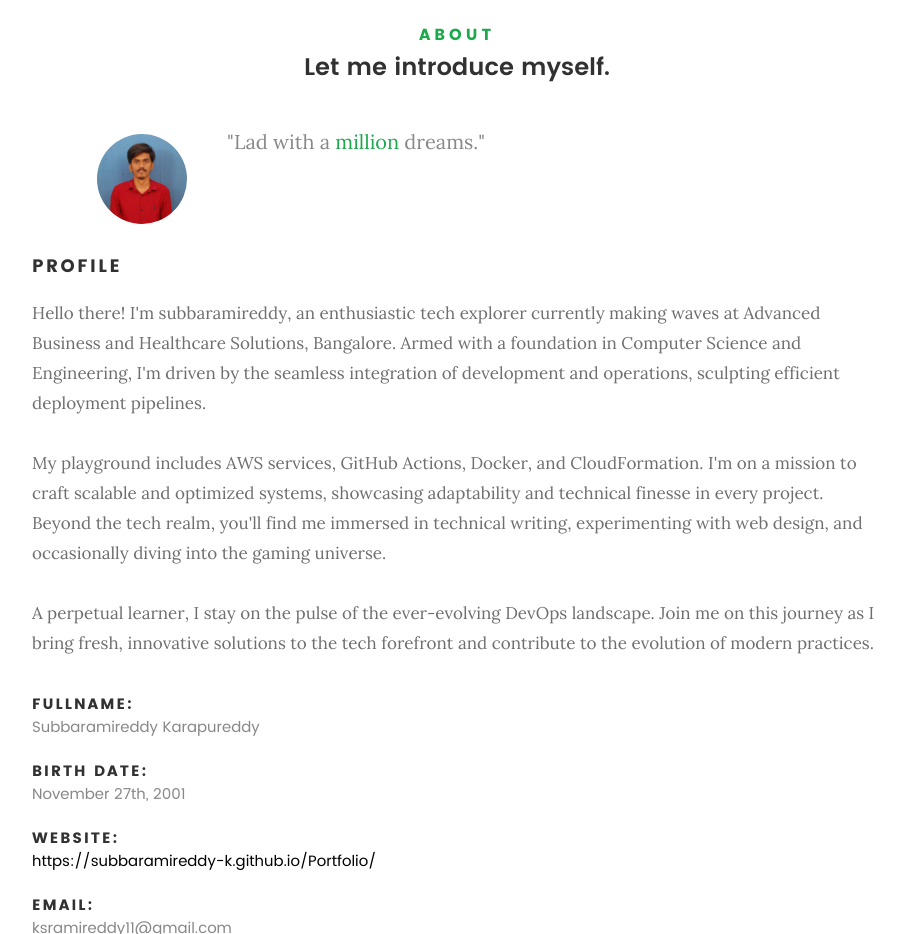
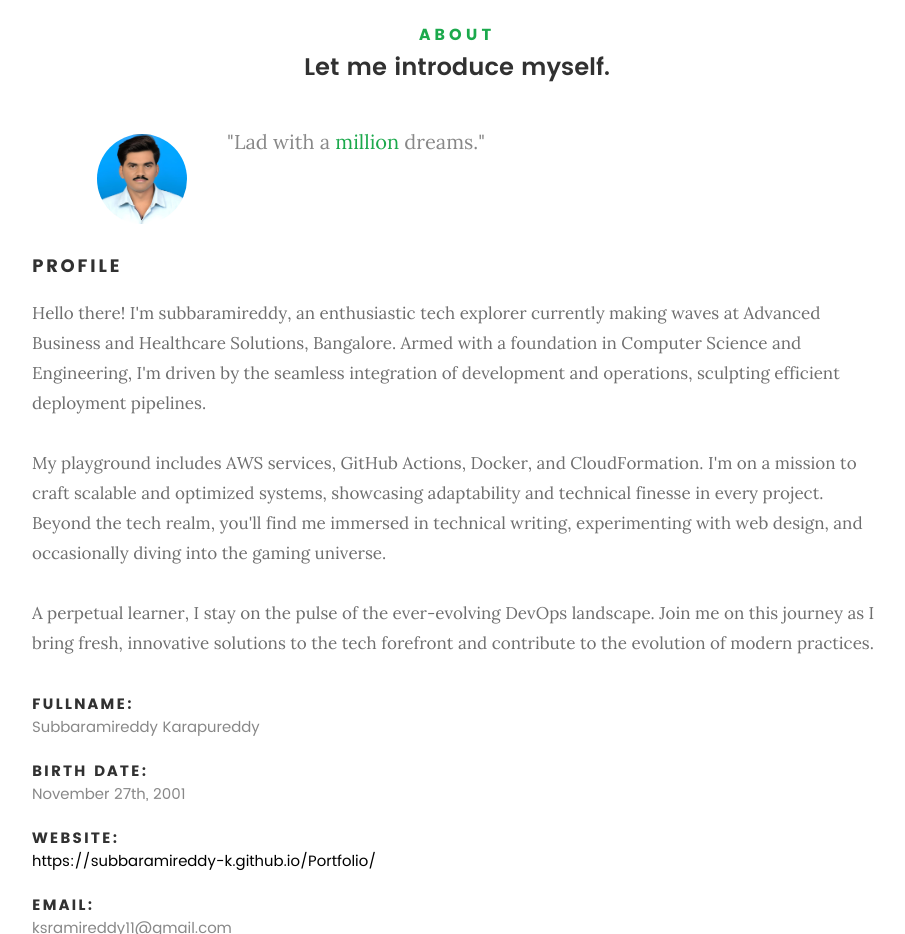
Before and after one commit to SUBBARAMIREDDY-K/Portfolio, a plain HTML site: page index.html in a window 1280 px wide. Shown: the part 900-1834 px from the top of the page, without its empty margins (183-1088 px from the left). Drawn offline with Linux system fonts and the light colour scheme; files whose address does not match are found by name.

Commit message:
Update index.html

```diff
--- a/index.html
+++ b/index.html
@@ -137,7 +137,7 @@
 
    			<div class="intro-info">
 
-   				<img src="images/subbu.jpeg" alt="Subbaramireddy Picture">
+   				<img src="images/subbaramireddy.jpeg" alt="Subbaramireddy Picture">
 
    				<p class="lead">"Lad with a <font color="#1ba94c">million</font> dreams."</p>
    			</div>
```
